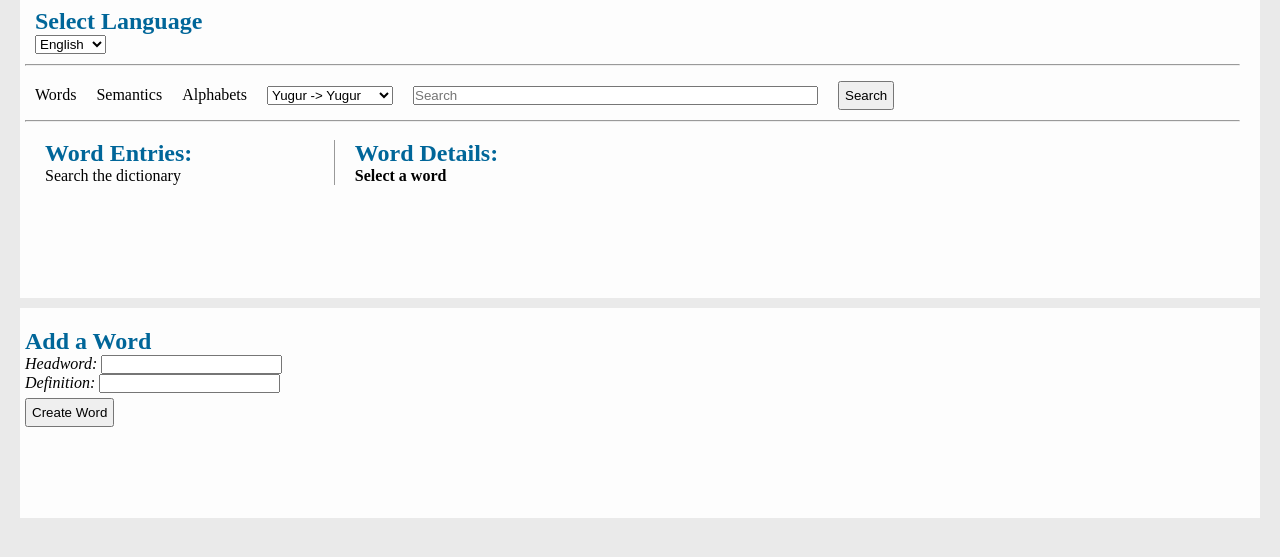
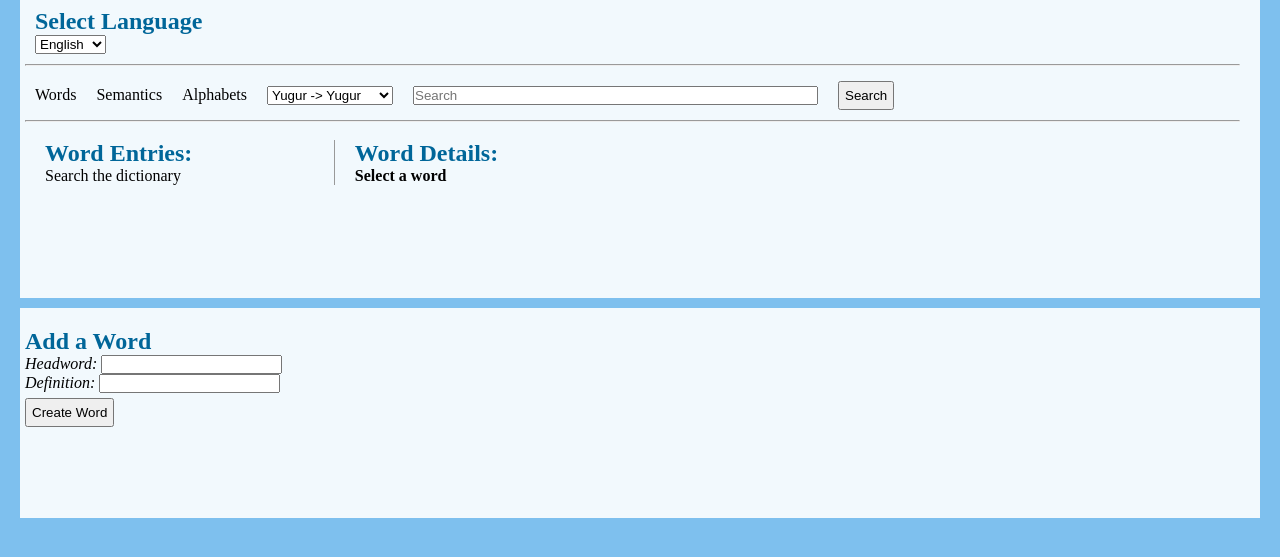
Before and after one commit to yugur/yugurWebApp, a React app: page / in a window 1280 px wide. Shown: the part 127-684 px from the top of the page. Built offline with nearby package versions, Linux system fonts and the light colour scheme.

Commit message:
colour background

```diff
--- a/dev/css/main.scss
+++ b/dev/css/main.scss
@@ -99,7 +99,8 @@ authSection {
 
 /*Styling for sections, i.e. className*/
 .app {
-	height: 100%;
+	height: 100vh;
+	background-color: #7ec0ee;
 }
 
 .mainView {
```
